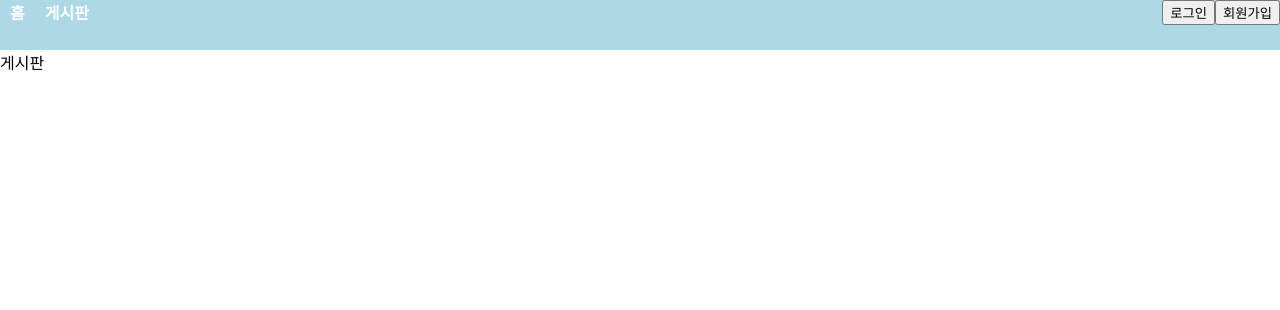
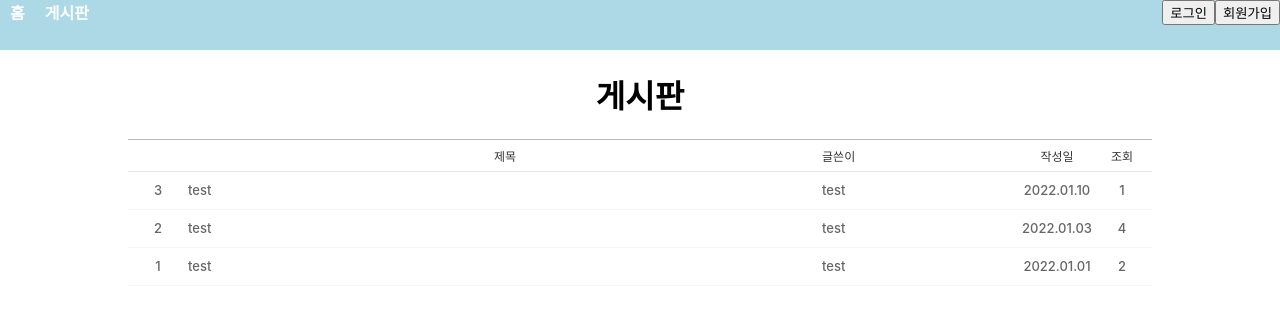
Before and after one commit to nuuuri/nextjs-toyproject, a Next.js app: page /posts in a window 1280 px wide. Shown: the top 310 px of the page. Built offline with nearby package versions, Linux system fonts and the light colour scheme.

Commit message:
[style] posts 페이지 style 적용 및 더미데이터 추가

```diff
--- a/src/pages/posts/index.tsx
+++ b/src/pages/posts/index.tsx
@@ -1,3 +1,97 @@
+import styled from "styled-components";
+
 export default function Posts() {
-  return <>게시판</>;
+  return (
+    <Container>
+      <h1>게시판</h1>
+
+      <PostList>
+        <thead>
+          <tr>
+            <th className="td_number"></th>
+            <th className="td_title t_c">제목</th>
+            <th className="td_writer">글쓴이</th>
+            <th className="td_date">작성일</th>
+            <th className="td_look">조회</th>
+          </tr>
+        </thead>
+        <tbody>
+          <tr>
+            <td className="td_number">3</td>
+            <td className="td_title">test</td>
+            <td className="td_writer">test</td>
+            <td className="td_date">2022.01.10</td>
+            <td className="td_look">1</td>
+          </tr>
+          <tr>
+            <td className="td_number">2</td>
+            <td className="td_title">test</td>
+            <td className="td_writer">test</td>
+            <td className="td_date">2022.01.03</td>
+            <td className="td_look">4</td>
+          </tr>
+          <tr>
+            <td className="td_number">1</td>
+            <td className="td_title">test</td>
+            <td className="td_writer">test</td>
+            <td className="td_date">2022.01.01</td>
+            <td className="td_look">2</td>
+          </tr>
+        </tbody>
+      </PostList>
+    </Container>
+  );
 }
+
+const Container = styled.div`
+  display: flex;
+  flex-direction: column;
+  align-items: center;
+  width: 100%;
+`;
+const PostList = styled.table`
+  width: 80%;
+  border-collapse: collapse;
+  text-align: center;
+
+  thead {
+    border-top: 1px solid #bbb;
+    border-bottom: 1px solid #e4e4e4;
+    color: #333;
+
+    th {
+      padding: 7px 10px;
+      font-size: 12px;
+      font-weight: 500;
+    }
+  }
+
+  td {
+    padding: 9px 0 9px;
+    font-size: 13px;
+    font-weight: 500;
+    line-height: 19px;
+    border-bottom: 1px solid #f5f5f5;
+    color: #666;
+  }
+
+  .td_title {
+    text-align: left;
+  }
+  .td_writer {
+    width: 200px;
+    padding-left: 0;
+    text-align: left;
+  }
+  .td_date {
+    width: 66px;
+  }
+  .td_number,
+  .td_look {
+    width: 60px;
+  }
+
+  .t_c {
+    text-align: center;
+  }
+`;
```
